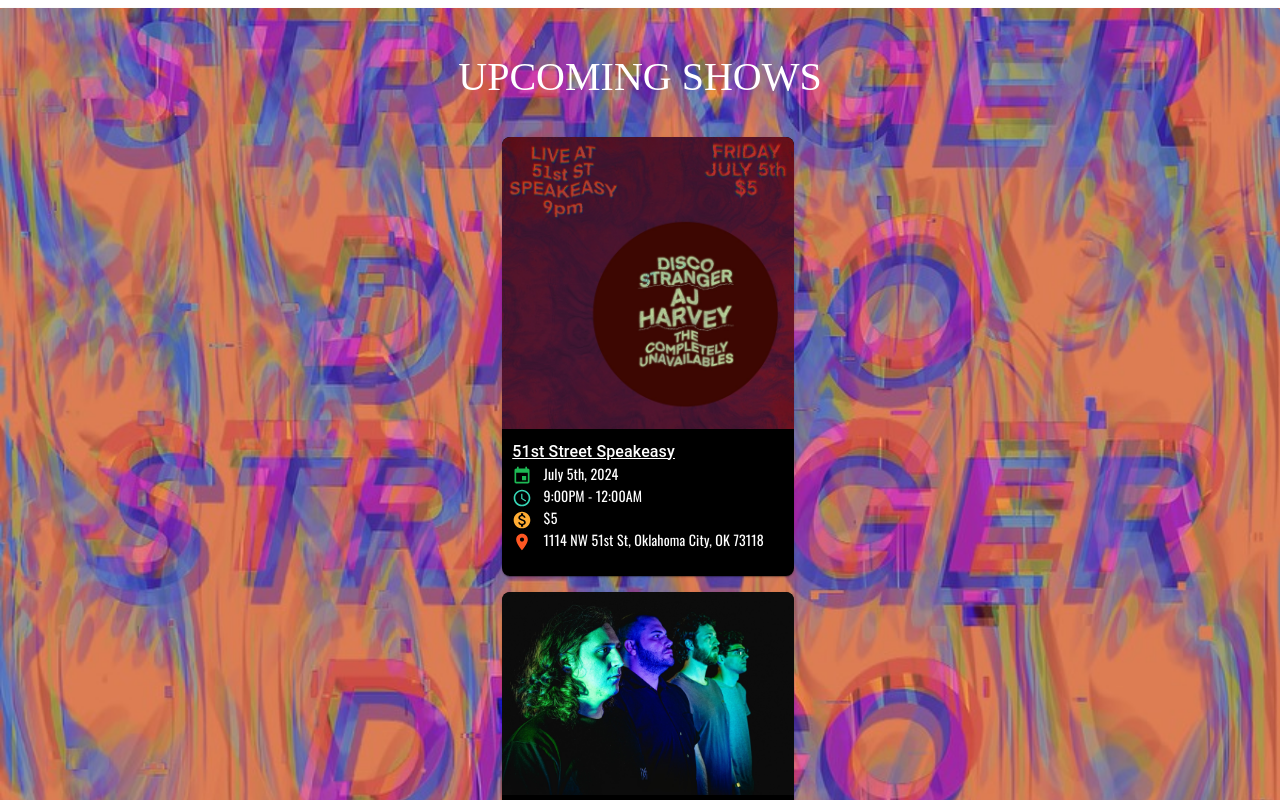
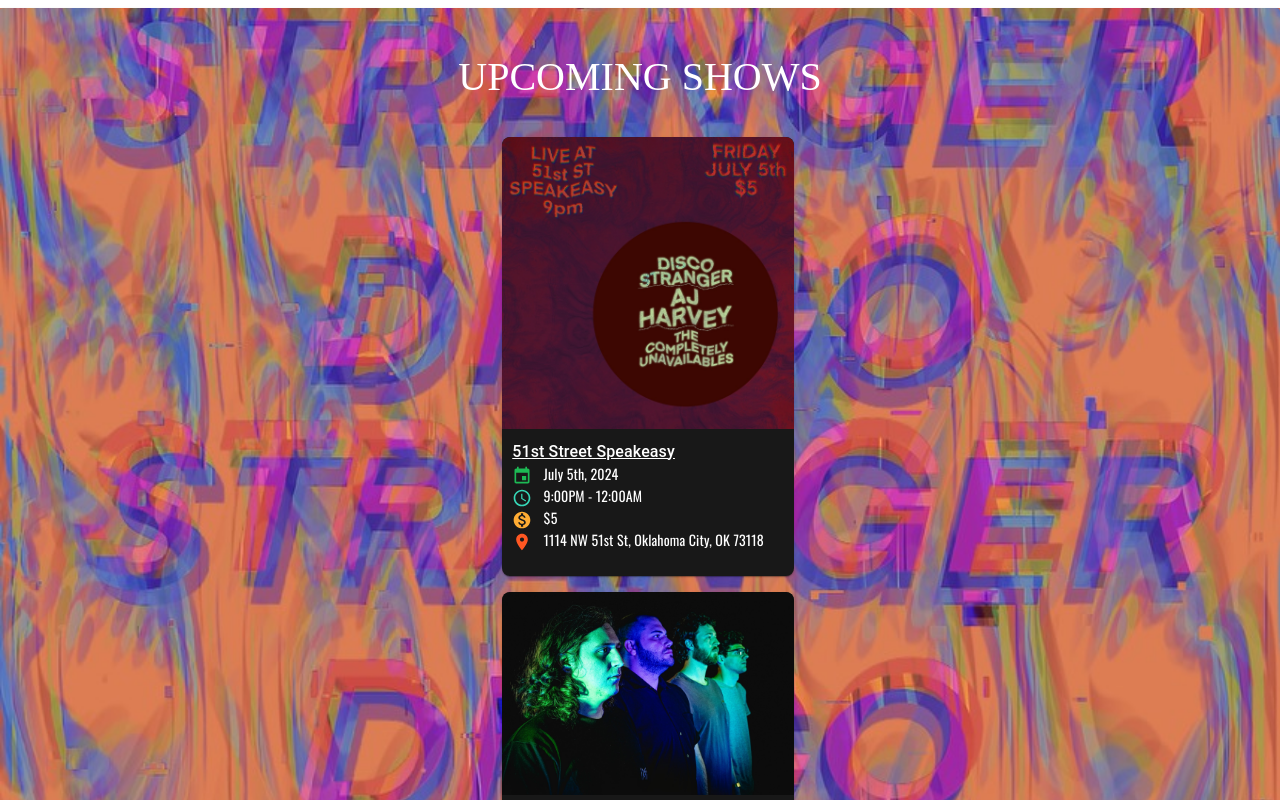
Before and after one commit to ajSeadler/band-website, a React (Vite) app: page / in a window 1280 px wide. Shown: the part 860-1660 px from the top of the page. Built offline with nearby package versions, Linux system fonts and the light colour scheme; a small style sheet from the web is missing; a web font is replaced by a local one.

Commit message:
Update UpcomingShows.jsx

```diff
--- a/src/components/UpcomingShows.jsx
+++ b/src/components/UpcomingShows.jsx
@@ -43,7 +43,7 @@ const ShowsContainer = styled(Grid)(({ theme }) => ({
 const ShowCard = styled(Card)(({ theme }) => ({
   display: "flex",
   flexDirection: "column",
-  backgroundColor: "black", // White background color
+  backgroundColor: "#181818", // White background color
   color: "white", // Black text color
   borderRadius: "8px",
   overflow: "hidden",
```
